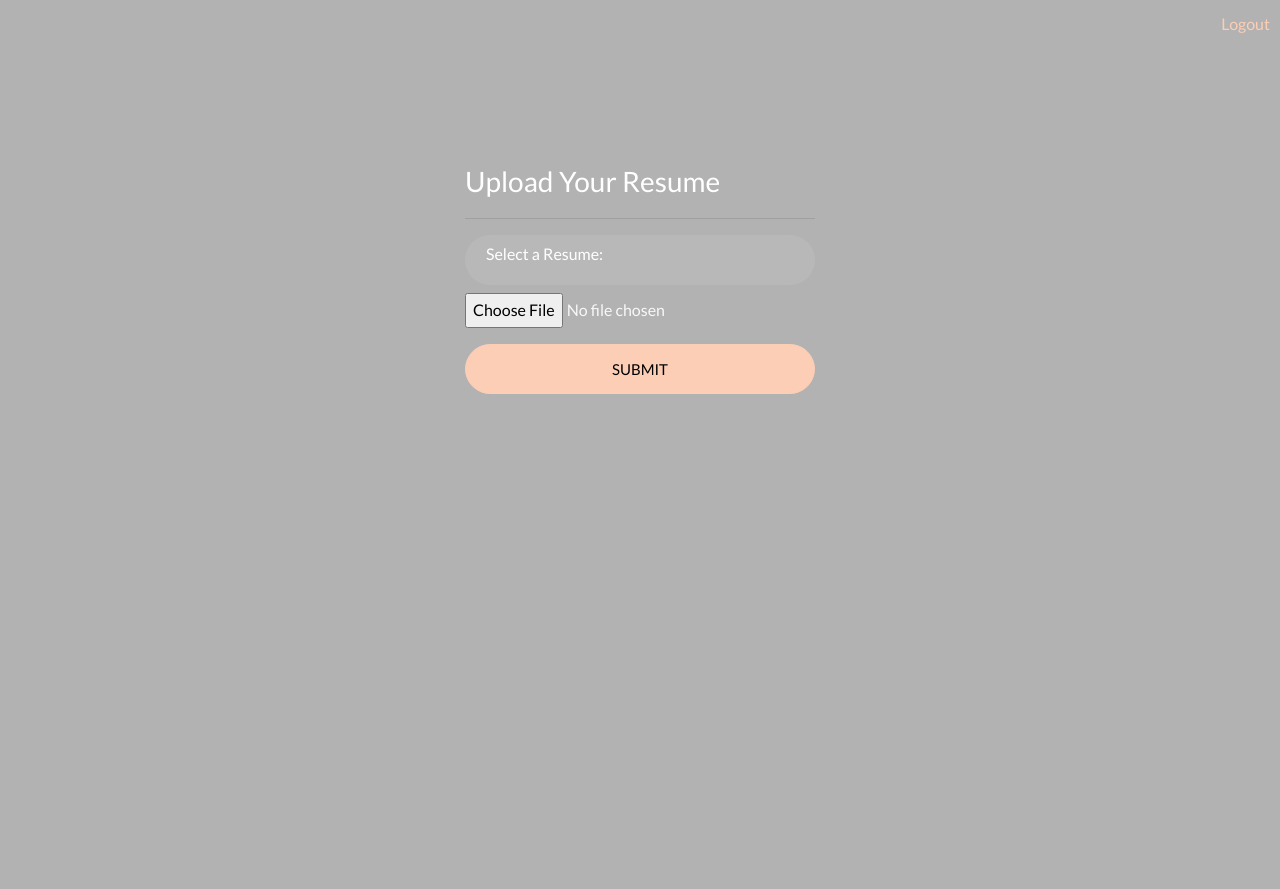
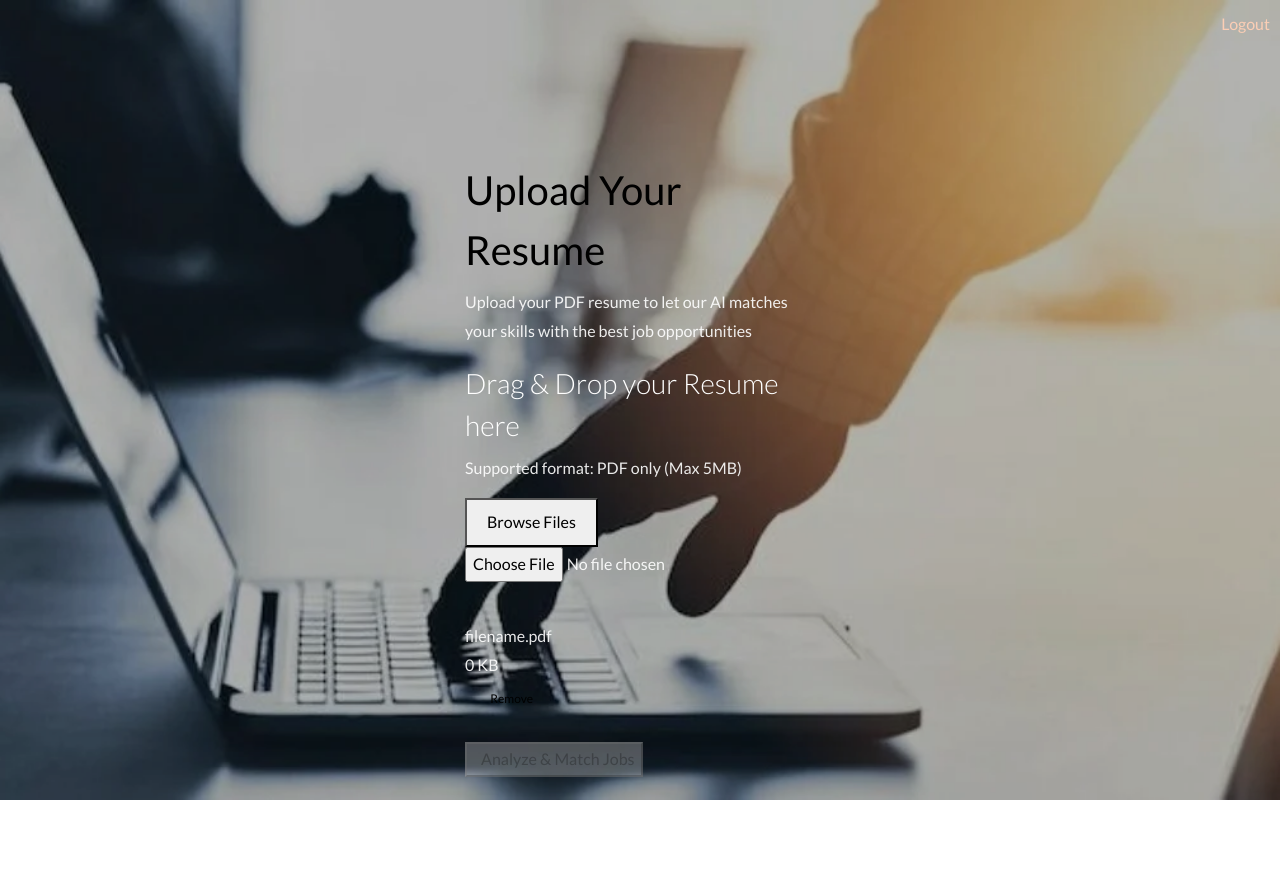
Before and after one commit to kriss2012/Job-Recommendation-System-ML-NLP, a Flask app: page /index_cv in a window 1280 px wide. Before the commit the page ends 394 px from the top, so only its background shows below. Run offline with Flask 2, Linux system fonts and the light colour scheme; some libraries are stand-ins or nearby versions.

Commit message:
Update index_cv.html

```diff
--- a/templates/index_cv.html
+++ b/templates/index_cv.html
@@ -1,20 +1,133 @@
 {% extends 'layout.html' %}
+
 {% block content %}
-<style>
-  .js-fullheight {
-      background-image: none !important;
-  }
-</style>
-<div class="top-right">
-  <h2 class="heading-section">Upload Your Resume</h2>
-  <hr>
-  <form action="{{ url_for('process_uploaded_cv') }}" class="signin-form" method="POST" enctype="multipart/form-data">
-    <div class="form-group">
-      <label for="pdfFile" class="form-control">Select a Resume:</label>
-      <input type="file" name="pdfFile" id="pdfFile" accept=".pdf" required>
+<div class="upload-container">
+    <div class="section-header">
+        <h1>Upload Your Resume</h1>
+        <p>Upload your PDF resume to let our AI matches your skills with the best job opportunities</p>
     </div>
-    <div class="d-flex">
-      <button type="submit" class="form-control btn btn-primary submit px-3">Submit</button>
+
+    <div class="glass-card">
+        <form action="{{ url_for('process_uploaded_cv') }}" method="POST" enctype="multipart/form-data" id="cv-upload-form" onsubmit="showLoading()">
+            <div class="drop-zone" id="drop-zone">
+                <div class="drop-zone-icon">
+                    <i class="fa-solid fa-file-pdf"></i>
+                </div>
+                <div class="drop-zone-text">
+                    <h3>Drag & Drop your Resume here</h3>
+                    <p>Supported format: PDF only (Max 5MB)</p>
+                </div>
+                <button type="button" class="btn-secondary-modern" style="width: auto; padding: 8px 20px;" onclick="document.getElementById('file-input').click()">
+                    Browse Files
+                </button>
+                <input type="file" name="pdfFile" id="file-input" accept=".pdf" required>
+            </div>
+
+            <!-- File details pill shown after selecting a file -->
+            <div class="file-details" id="file-details">
+                <div class="drop-zone-icon" style="width: 40px; height: 40px; font-size: 16px; margin-bottom: 0;">
+                    <i class="fa-solid fa-circle-check" style="color: var(--success)"></i>
+                </div>
+                <div class="file-info">
+                    <div class="file-name" id="file-name">filename.pdf</div>
+                    <div class="file-size" id="file-size">0 KB</div>
+                </div>
+                <button type="button" class="btn-logout" style="padding: 6px 12px; font-size: 12px; background: transparent; border-color: transparent;" onclick="clearFileSelection(event)">
+                    <i class="fa-solid fa-trash"></i> Remove
+                </button>
+            </div>
+
+            <div style="margin-top: 25px;">
+                <button type="submit" class="btn-primary-modern" id="submit-btn" disabled>
+                    <i class="fa-solid fa-magnifying-glass" style="margin-right: 8px;"></i> Analyze & Match Jobs
+                </button>
+            </div>
+        </form>
     </div>
-  </form>
+</div>
 {% endblock %}
+
+{% block scripts %}
+<script>
+    const dropZone = document.getElementById('drop-zone');
+    const fileInput = document.getElementById('file-input');
+    const fileDetails = document.getElementById('file-details');
+    const fileNameDisplay = document.getElementById('file-name');
+    const fileSizeDisplay = document.getElementById('file-size');
+    const submitBtn = document.getElementById('submit-btn');
+
+    // Drag and drop event handlers
+    ['dragenter', 'dragover'].forEach(eventName => {
+        dropZone.addEventListener(eventName, highlight, false);
+    });
+
+    ['dragleave', 'drop'].forEach(eventName => {
+        dropZone.addEventListener(eventName, unhighlight, false);
+    });
+
+    function highlight(e) {
+        e.preventDefault();
+        e.stopPropagation();
+        dropZone.classList.add('dragover');
+    }
+
+    function unhighlight(e) {
+        e.preventDefault();
+        e.stopPropagation();
+        dropZone.classList.remove('dragover');
+    }
+
+    dropZone.addEventListener('drop', handleDrop, false);
+
+    function handleDrop(e) {
+        const dt = e.dataTransfer;
+        const files = dt.files;
+        if (files.length) {
+            fileInput.files = files;
+            updateFileDetails(files[0]);
+        }
+    }
+
+    // Direct input file change handler
+    fileInput.addEventListener('change', function(e) {
+        if (this.files.length) {
+            updateFileDetails(this.files[0]);
+        }
+    });
+
+    function updateFileDetails(file) {
+        if (file.type !== "application/pdf") {
+            alert("Please upload a PDF file only.");
+            clearFileSelection();
+            return;
+        }
+
+        fileNameDisplay.textContent = file.name;
+
+        // Format size
+        let sizeStr = "";
+        if (file.size < 1024 * 1024) {
+            sizeStr = (file.size / 1024).toFixed(1) + " KB";
+        } else {
+            sizeStr = (file.size / (1024 * 1024)).toFixed(1) + " MB";
+        }
+        fileSizeDisplay.textContent = sizeStr;
+
+        // Show details, enable submit
+        fileDetails.style.display = 'flex';
+        dropZone.style.borderColor = 'var(--success)';
+        submitBtn.removeAttribute('disabled');
+    }
+
+    function clearFileSelection(e) {
+        if (e) {
+            e.preventDefault();
+            e.stopPropagation();
+        }
+        fileInput.value = '';
+        fileDetails.style.display = 'none';
+        dropZone.style.borderColor = 'rgba(99, 102, 241, 0.3)';
+        submitBtn.setAttribute('disabled', 'true');
+    }
+</script>
+{% endblock %}
```
